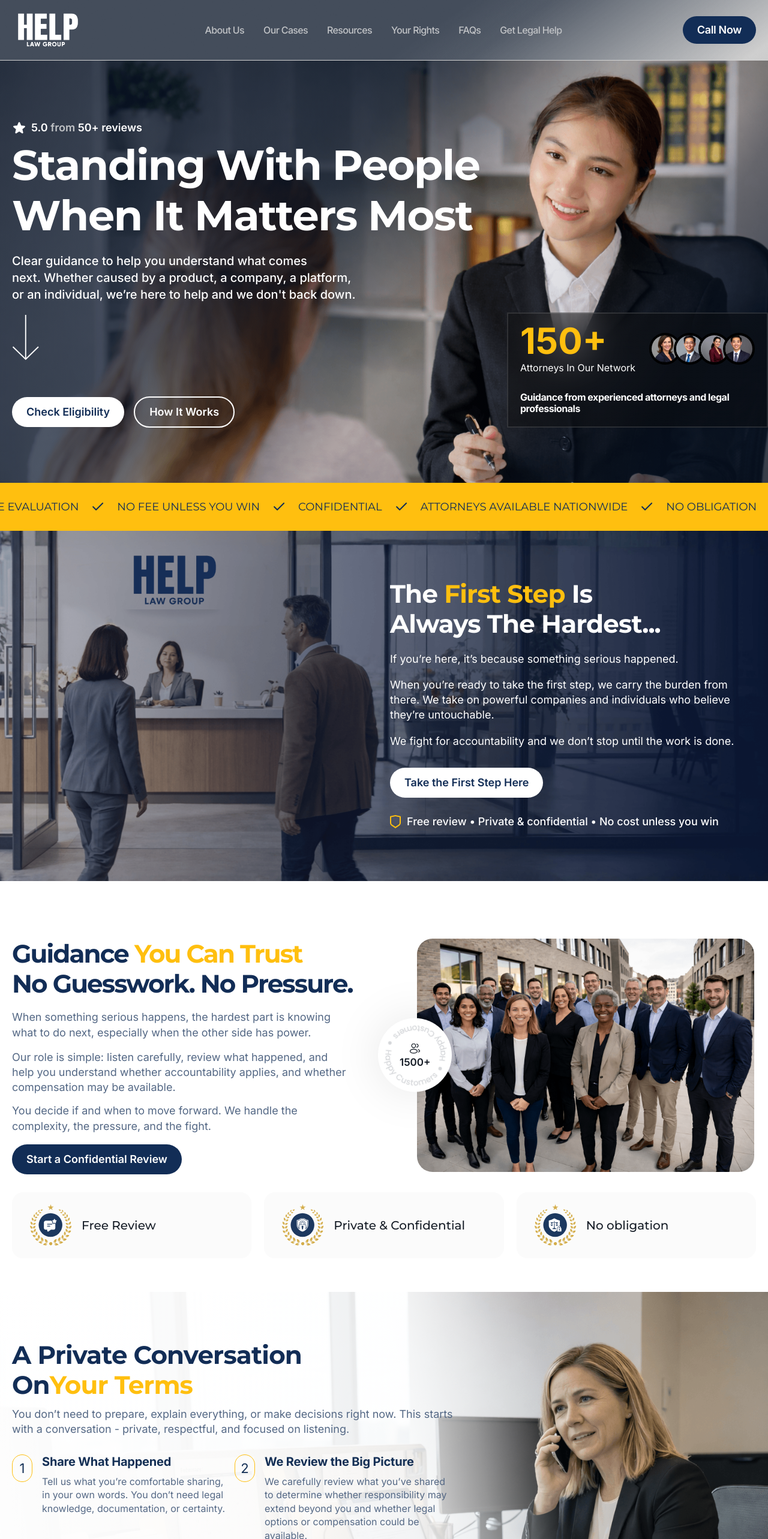
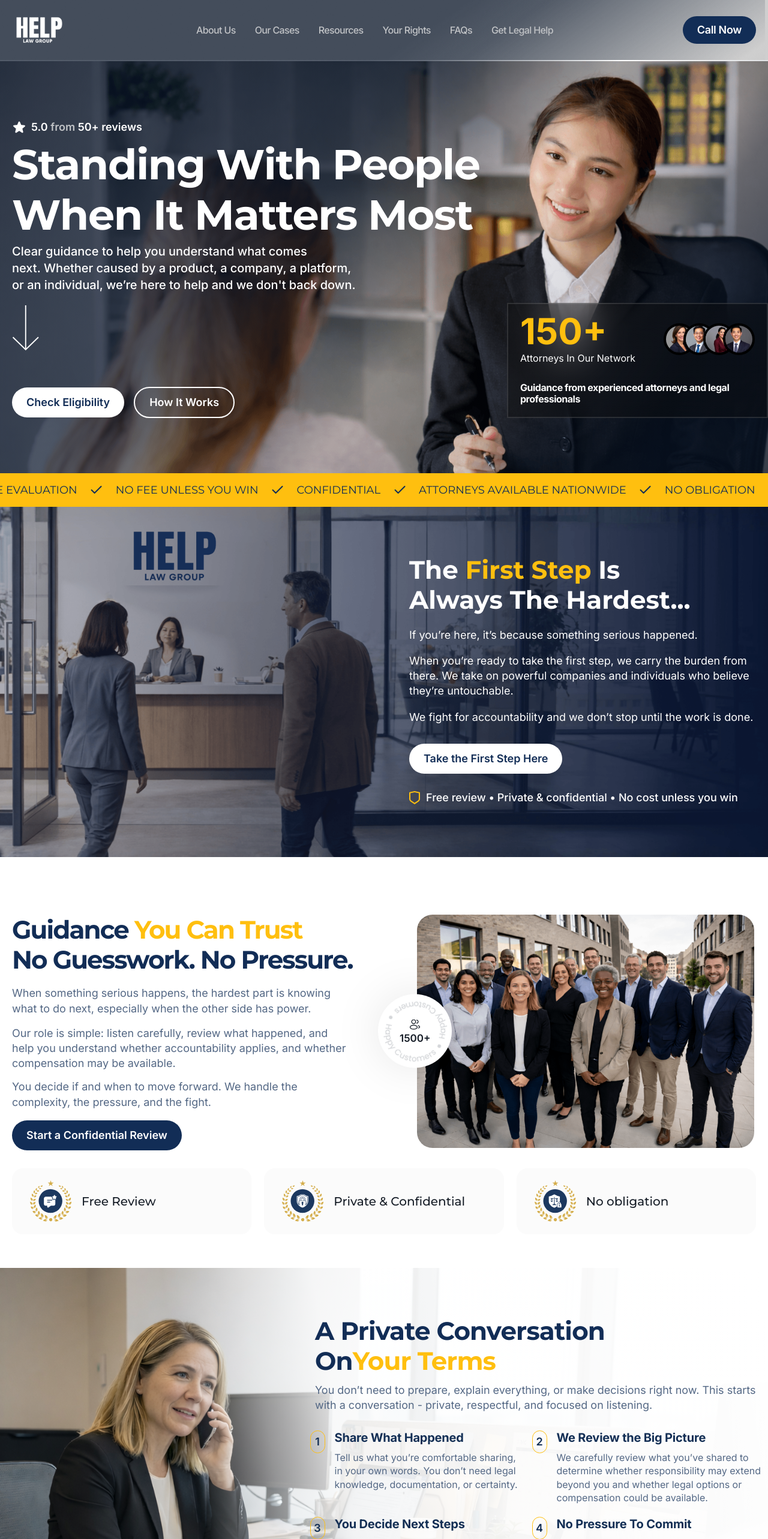
Before and after one commit to Ignition-Point/helplaw-nextjs, a Next.js app: page / in a window 1280 px wide. Shown: the top 2566 px of the page at 60% size. Built offline with nearby package versions, Linux system fonts and the light colour scheme.

Commit message:
feat: desktop view complete with improvement

```diff
--- a/package.json
+++ b/package.json
@@ -22,6 +22,7 @@
     "react": "19.2.3",
     "react-dom": "19.2.3",
     "sonner": "^2.0.7",
+    "swiper": "^12.1.3",
     "tailwind-merge": "^3.5.0"
   },
   "devDependencies": {
--- a/src/app/page.tsx
+++ b/src/app/page.tsx
@@ -5,6 +5,7 @@
 import { HomeCaseCards } from "@/components/HomeCaseCards";
 import { HomeBlogCards } from "@/components/HomeBlogCards";
 import { HomeLeadForm } from "@/components/HomeLeadForm";
+import { TestimonialSection } from "@/components/TestimonialSection";
 
 export const metadata: Metadata = {
   title: "Help Law Group | Mass Tort & Class Action Attorneys",
@@ -37,7 +38,7 @@
           src="/assets/alt/hero-img.png"
           alt="Hero Image"
           fill
-          className="absolute inset-0 w-full h-full object-cover object-top"
+          className="absolute inset-0 w-full h-full object-cover object-top border-t-2 border-white"
         />
         {/* <video
           autoPlay
@@ -74,11 +75,11 @@
                 5.0 <span className="text-[#C1C3C6]">from</span> 50+ reviews
               </span>
             </div>
-            <h1 className="heading font-bold text-[32px] md:text-[50px] lg:text-[70px] leading-[1.2]  align-middle capitalize text-white">
+            <h1 className="heading font-bold text-[32px] md:text-[50px] lg:text-[70px] leading-[120%]  align-middle capitalize text-white">
               Standing With People When It Matters Most
             </h1>
 
-            <p className="max-w-[580px] my-[20px] font-medium text-[16px] md:text-[18px] lg:text-[20px] leading-[140%]  text-white">
+            <p className="max-w-[580px] mt-[5px] mb-[20px] font-medium text-[16px] md:text-[18px] lg:text-[20px] leading-[140%]  text-white">
               Clear guidance to help you understand what comes next. Whether
               caused by a product, a company, a platform, or an individual,
               we’re here to help and we don't back down.
@@ -133,7 +134,7 @@
                     attorneys in our network
                   </p>
                 </div>
-                <div className="flex -space-x-3">
+                <div className="flex -space-x-5">
                   {[
                     "sarah-mitchell",
                     "michael-chen",
@@ -160,7 +161,7 @@
       </section>
 
       {/* ─── Scrolling Trust Bar ─── */}
-      <div className="bg-[#FFBF0F] py-7 overflow-hidden">
+      <div className="bg-[#FFBF0F] py-4 overflow-hidden">
         <div className="animate-scroll-x flex whitespace-nowrap gap-5">
           {[...Array(4)].flatMap((_, setIdx) =>
             [
@@ -193,8 +194,8 @@
       >
         {/* <div className="absolute inset-0 bg-[linear-gradient(270deg,rgba(9,22,42,0)_0%,#09162A_100%)]" /> */}
         <div className="relative mx-auto max-w-7xl px-5 py-[80px]">
-          <div className="max-w-[610px] ml-auto">
-            <h2 className="heading font-bold text-[42px] leading-[1.2] align-middle capitalize text-white">
+          <div className="max-w-[578px] ml-auto">
+            <h2 className="heading font-bold text-[42px] leading-[1.2] align-middle capitalize text-white tracking-normal">
               The <span className="text-[#FFBF0F]">First Step</span> Is Always
               the Hardest...
             </h2>
@@ -214,7 +215,7 @@
 
             <Link
               href="/cases"
-              className="mt-8 inline-flex items-center justify-center rounded-full bg-white text-[#122D56] font-semibold text-[18px] leading-[100%]  px-[24px] py-[16px] transition-all hover:bg-navy-800 hover:text-white"
+              className="mt-8 inline-flex items-center justify-center rounded-full bg-white text-[#122D56] font-semibold text-[18px] leading-[100%]  px-[24px] py-[16px] transition-all hover:bg-[#1A365E] hover:text-white"
             >
               Take the First Step Here
             </Link>
@@ -268,7 +269,7 @@
 
                   <Link
                     href="/cases"
-                    className="mt-[18px] inline-flex items-center justify-center rounded-full bg-[#122D56] font-semibold text-[18px] leading-[100%]  px-[24px] py-[16px] text-white transition-all hover:bg-[#152E51]"
+                    className="mt-[18px] inline-flex items-center justify-center rounded-full bg-[#122D56] font-semibold text-[18px] leading-[100%]  px-[24px] py-[16px] text-white transition-all hover:bg-[#1A365E]"
                   >
                     Start a Confidential Review
                   </Link>
@@ -400,10 +401,10 @@
           backgroundPosition: "center top",
         }}
       >
-        <div className="absolute inset-0 bg-[linear-gradient(260.96deg,rgba(255,255,255,0)_27.52%,rgba(255,255,255,0.519954)_37.25%,rgba(255,255,255,0.85)_45.55%,rgba(255,255,255,0.95)_65.98%,rgba(255,255,255,0.98)_86.05%,#FFFFFF_100%)]" />
+        <div className="-rotate-180 absolute inset-0 bg-[linear-gradient(260.96deg,rgba(255,255,255,0)_27.52%,rgba(255,255,255,0.519954)_37.25%,rgba(255,255,255,0.85)_45.55%,rgba(255,255,255,0.95)_65.98%,rgba(255,255,255,0.98)_86.05%,#FFFFFF_100%)]" />
 
         <div className="relative mx-auto max-w-7xl px-5 py-[80px]">
-          <div className="max-w-[735px] w-full">
+          <div className="max-w-[735px] w-full ml-auto">
             <div className="mb-[30px]">
               <h2 className="heading font-bold text-[42px] leading-[120%] align-middle capitalize text-[#122D56]">
                 A Private Conversation On
@@ -416,7 +417,7 @@
               </p>
             </div>
 
-            <div className="grid sm:grid-cols-2 gap-[7px] gap-y-[20px]">
+            <div className="grid grid-cols-1 gap-[20px] md:grid-cols-[333px_365px] lg:grid-cols-[333px_365px] xl:grid-cols-[350px_382px] justify-center gap-[7px] gap-y-[20px]">
               {[
                 {
                   step: "1",
@@ -433,8 +434,13 @@
                 {
                   step: "3",
                   title: "You Decide Next Steps",
-                  description:
-                    "If options may be available, we explain them clearly. You decide how to move forward.",
+                  description: (
+                    <>
+                      If options may be available, we explain them clearly. You
+                      decide how to <br className="hidden md:block" /> move
+                      forward.
+                    </>
+                  ),
                 },
                 {
                   step: "4",
@@ -444,7 +450,7 @@
                 },
               ].map(({ step, title, description }) => (
                 <div key={step} className="flex gap-[16px]">
-                  <span className="flex w-[34px] h-[46px] border border-[#FFBF0F] rounded-[120px] shrink-0 items-center justify-center rounded-fullfont-semibold text-[22px] leading-[26px] align-middle text-[#132F55] ">
+                  <span className="flex w-[25px] h-[38px] border border-[#FFBF0F] rounded-[120px] shrink-0 items-center justify-center rounded-full font-semibold text-[18px] leading-[120%] align-middle text-[#132F55] ">
                     {step}
                   </span>
                   <div>
@@ -462,7 +468,7 @@
             <div className="my-[28px]">
               <Link
                 href="/cases"
-                className="inline-flex items-center justify-center rounded-full bg-[#122D56] hover:bg-[#152E51] px-[24px] py-[10px] text-[18px] font-semibold text-white transition-all"
+                className="inline-flex items-center justify-center rounded-full bg-[#122D56] hover:bg-[#1A365E] px-[24px] py-[10px] text-[18px] font-semibold text-white transition-all"
               >
                 Speak With Our Team
               </Link>
@@ -486,6 +492,9 @@
           </div>
         </div>
       </section>
+
+      {/* ─── TestimonialSection ─── */}
+      <TestimonialSection />
 
       {/* ─── Cases We Are Currently Reviewing ─── */}
       <HomeCaseCards />
--- a/src/components/Header.tsx
+++ b/src/components/Header.tsx
@@ -19,15 +19,14 @@
   const [mobileOpen, setMobileOpen] = useState(false);
 
   return (
-    <header className="sticky top-0 z-50 w-full bg-[linear-gradient(90deg,rgba(12,12,12,0.2)_0%,rgba(12,12,12,0.2)_100%)] border-b border-white/5 backdrop-blur-[24px] py-[18px]">
-
-        <div className="absolute -z-10 inset-0 h-[100px] w-full">
-              <Image
-                src="/assets/alt/header-bg.svg"
-                alt="Help Law Group Team"
-                fill
-                className=" object-cover w-full"
-              />
+    <header className="sticky top-0 z-50 w-full bg-[linear-gradient(90deg,rgba(12,12,12,0.2)_0%,rgba(12,12,12,0.2)_100%)] backdrop-blur-[24px] py-[18px]">
+      <div className="absolute -z-10 inset-0 h-[100px] w-full -left-[5px]">
+        <Image
+          src="/assets/alt/header-bg.svg"
+          alt="Header Shape"
+          fill
+          className=" object-cover w-full"
+        />
       </div>
       <div className="mx-auto flex h-16 max-w-7xl items-center justify-between px-5">
         {/* Logo */}
@@ -53,7 +52,7 @@
         <div className="hidden lg:flex items-center">
           <a
             href="tel:+1-800-000-0000"
-            className="inline-flex items-center justify-center rounded-full bg-[#122D56] text-white font-semibold text-[18px] leading-[100%] tracking-[-0.02em] px-[24px] py-[14px]"
+            className="inline-flex items-center justify-center rounded-full bg-[#122D56] hover:bg-[#1A365E] text-white font-semibold text-[18px] leading-[100%] tracking-[-0.02em] px-[24px] py-[14px]"
           >
             Call Now
           </a>
--- a/src/components/HomeBlogCards.tsx
+++ b/src/components/HomeBlogCards.tsx
@@ -84,7 +84,7 @@
                 <span className="heading font-normal text-[14px] leading-[100%] tracking-[0%] text-[#D4AD4A]">
                   {post.category}
                 </span>
-                <h3 className="mt-2 font-bold text-[20px] leading-[26px] tracking-[-0.04em] align-middle text-[#132F55] group-hover:text-navy-700">
+                <h3 className="mt-2 lg:min-h-[52px] font-bold text-[20px] leading-[26px] tracking-[-0.04em] align-middle text-[#132F55] group-hover:text-navy-700">
                   {post.title}
                 </h3>
                 <p className="mt-2 font-normal text-[16px] leading-[140%] tracking-[-0.03em] line-clamp-2 overflow-hidden text-[#546885]">
--- a/src/components/HomeCaseCards.tsx
+++ b/src/components/HomeCaseCards.tsx
@@ -70,7 +70,7 @@
           <div className="shrink-0">
             <Link
               href="/cases"
-              className="inline-flex items-center gap-2 rounded-full font-medium text-[16px] leading-[100%] tracking-[0%] bg-[#122D56] px-[18px] py-[15px] text-white hover:bg-[#152E51] transition-all"
+              className="inline-flex items-center gap-2 rounded-full font-medium text-[16px] leading-[100%] tracking-[0%] bg-[#122D56] px-[18px] py-[15px] text-white hover:bg-[#1A365E] transition-all"
             >
               See All Cases
               <svg
--- a/src/components/HomeLeadForm.tsx
+++ b/src/components/HomeLeadForm.tsx
@@ -95,7 +95,7 @@
       <button
         type="submit"
         disabled={submitting}
-        className="cursor-pointer block w-full max-w-[300px] mx-auto rounded-[100px] bg-[#122D56] hover:bg-[#152E51] px-[20px] py-[12px] text-[18px] font-semibold tracking-[-0.02em] text-white"
+        className="cursor-pointer block w-full max-w-[300px] mx-auto rounded-[100px] bg-[#122D56] hover:bg-[#1A365E] px-[20px] py-[12px] text-[18px] font-semibold tracking-[-0.02em] text-white"
       >
         {submitting ? (
           <span className="flex items-center justify-center gap-2">
--- a/src/components/Logo.tsx
+++ b/src/components/Logo.tsx
@@ -9,7 +9,7 @@
         alt="Help Law Group"
         width={120}
         height={48}
-        className={variant === "light" ? "brightness-0 invert" : ""}
+        className={`max-h-[60px] w-auto ${variant === "light" ? "brightness-0 invert" : ""}`}
         priority
       />
     </Link>
--- /dev/null
+++ b/src/components/TestimonialSection.tsx
@@ -0,0 +1,127 @@
+"use client";
+
+import { Swiper, SwiperSlide } from "swiper/react";
+import { Navigation } from "swiper/modules";
+import "swiper/css";
+import "swiper/css/navigation";
+
+const testimonials = [
+  {
+    rating: 5,
+    description:
+      "I had no idea where to start with my situation, but their guidance was clear, patient, and incredibly professional. They truly made a stressful process feel manageable.",
+    image: "https://randomuser.me/api/portraits/men/32.jpg",
+    name: "Ashwin Santiago",
+    role: "Worker",
+  },
+  {
+    rating: 5,
+    description:
+      "I had no idea where to start with my situation, but their guidance was clear, patient, and incredibly professional. They truly made a stressful process feel manageable.",
+    image: "https://randomuser.me/api/portraits/women/44.jpg",
+    name: "Ashwin Santiago",
+    role: "Worker",
+  },
+  {
+    rating: 5,
+    description:
+      "I had no idea where to start with my situation, but their guidance was clear, patient, and incredibly professional. They truly made a stressful process feel manageable.",
+    image: "https://randomuser.me/api/portraits/men/55.jpg",
+    name: "Ashwin Santiago",
+    role: "Worker",
+  },
+];
+
+export function TestimonialSection() {
+  return (
+    <section className="relative overflow-hidden bg-[#09162A] py-[80px]">
+      <div className="relative mx-auto max-w-7xl px-5">
+        <button className="testimonial-prev absolute left-[20px] top-1/2 z-10 flex h-[72px] w-[72px] -translate-y-1/2 items-center justify-center rounded-full border border-[#14253D] text-white/80 transition hover:bg-white/10 md:left-0">
+          <svg
+            xmlns="http://www.w3.org/2000/svg"
+            width="12"
+            height="19"
+            viewBox="0 0 12 19"
+            fill="none"
+          >
+            <path
+              d="M4.073 9.16413L11.2007 2.03646L9.16421 0L0.000105858 9.16413L9.16421 18.3281L11.2007 16.2917L4.073 9.16413Z"
+              fill="white"
+            />
+          </svg>
+        </button>
+
+        <button className="testimonial-next absolute right-[20px] top-1/2 z-10 flex h-[72px] w-[72px] -translate-y-1/2 items-center justify-center rounded-full border border-[#14253D] text-white transition hover:bg-[#122036] md:right-0">
+          <svg
+            xmlns="http://www.w3.org/2000/svg"
+            width="12"
+            height="19"
+            viewBox="0 0 12 19"
+            fill="none"
+          >
+            <path
+              d="M7.12768 9.16413L0 2.03646L2.03648 0L11.2006 9.16413L2.03648 18.3281L0 16.2917L7.12768 9.16413Z"
+              fill="white"
+            />
+          </svg>
+        </button>
+
+        <Swiper
+          modules={[Navigation]}
+          navigation={{
+            nextEl: ".testimonial-next",
+            prevEl: ".testimonial-prev",
+          }}
+          loop={true}
+          slidesPerView={1}
+          className="testimonialSlider"
+        >
+          {testimonials.map((item, index) => (
+            <SwiperSlide key={index}>
+              <div className="mx-auto flex max-w-[940px] flex-col items-center text-center">
+                <div className="mb-[20px] flex items-center justify-center gap-[6px]">
+                  {Array.from({ length: item.rating }).map((_, starIndex) => (
+                    <svg
+                      key={starIndex}
+                      xmlns="http://www.w3.org/2000/svg"
+                      width="25"
+                      height="24"
+                      viewBox="0 0 25 24"
+                      className="h-[24px] w-[24px]"
+                      fill="none"
+                    >
+                      <path
+                        d="M12.1224 19.4048L18.0015 22.9606C19.0782 23.6123 20.3957 22.649 20.1124 21.4306L18.554 14.744L23.7532 10.239C24.7024 9.41729 24.1924 7.85896 22.9457 7.75979L16.1032 7.17896L13.4257 0.860625C12.944 -0.286875 11.3007 -0.286875 10.819 0.860625L8.14152 7.16479L1.29902 7.74563C0.0523565 7.84479 -0.457644 9.40312 0.491523 10.2248L5.69069 14.7298L4.13236 21.4165C3.84902 22.6348 5.16652 23.5981 6.24319 22.9465L12.1224 19.4048Z"
+                        fill="#FFBF0F"
+                      />
+                    </svg>
+                  ))}
+                </div>
+
+                <p className="font-normal text-[24px] leading-[152%] tracking-[-0.05em] text-center text-white mb-[40px]">
+                  “{item.description}”
+                </p>
+
+                <div className="flex flex-col items-center">
+                  <img
+                    src={item.image}
+                    alt={item.name}
+                    className="h-[65px] w-[65px] rounded-full object-cover"
+                  />
+
+                  <h4 className="mt-[15px] font-medium text-[22px] leading-[90%] tracking-[-1.5px] text-center text-white">
+                    {item.name}
+                  </h4>
+
+                  <span className="mt-[12px] ont-medium text-[18px] leading-[90%] tracking-[-0.03em] text-center text-[#9DA2AA]">
+                    {item.role}
+                  </span>
+                </div>
+              </div>
+            </SwiperSlide>
+          ))}
+        </Swiper>
+      </div>
+    </section>
+  );
+}
```
Also changed, not shown: public/assets/alt/section-4-image-new.png, 1 other file (tests, documents, lock files or other folders). Lines whose indentation alone changed are shown as unchanged.
